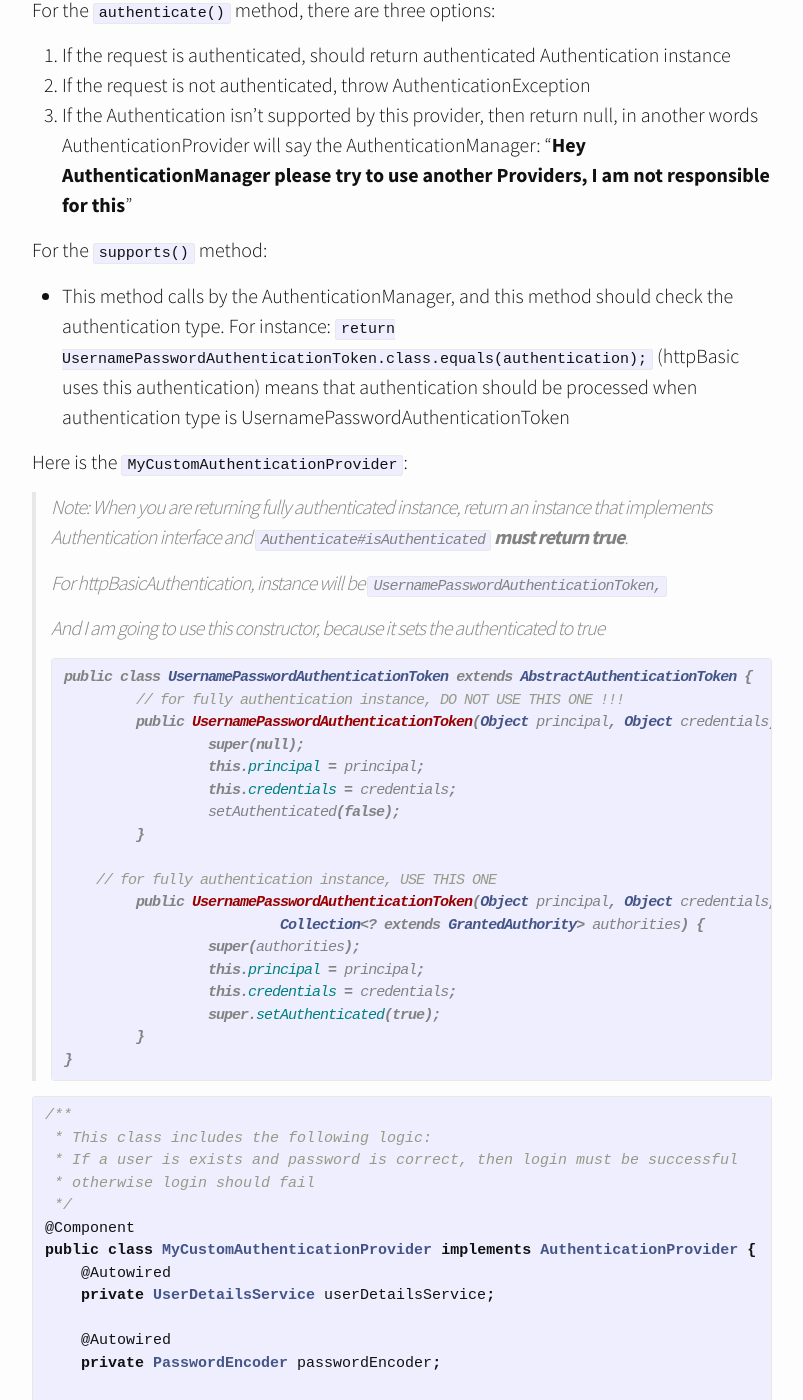
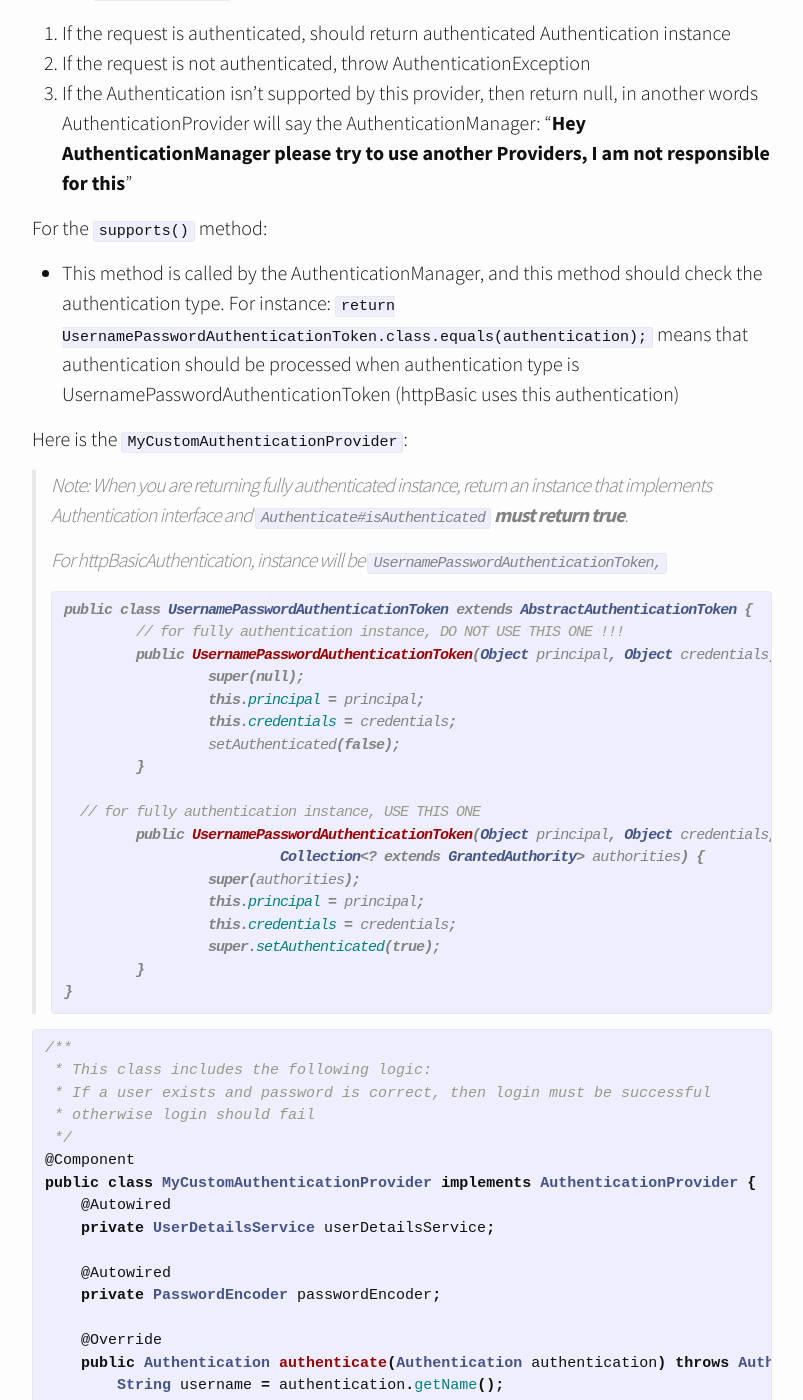
Before and after one commit to mehmetozanguven/mehmetozanguven.github.io, a Jekyll site: the page built from _posts/spring_framework/2020-12-30-spring-security-4-authentication-provider.md, in a window 1280 px wide and 1400 px high, scrolled down 3906 px. Shown: the whole window, without its empty margins (238-1041 px from the left). Built offline with Jekyll 4.4.1, drawn with Linux system fonts in a browser that asks for light colours; nearby versions of some CDN libraries; some of the changed text lies outside the part shown.

Commit message:
text updated

````diff
--- a/_posts/spring_framework/2020-12-30-spring-security-4-authentication-provider.md
+++ b/_posts/spring_framework/2020-12-30-spring-security-4-authentication-provider.md
@@ -19,11 +19,9 @@ Topics are:
   - `MyCustomAuthenticationProvider` class
   - Adding the CustomProvider to the configuration
 
-
 ## Github Link <a name="github_link"></a>
 
 If you only need to see the code, here is the [github link](https://github.com/mehmetozanguven/spring-security-examples/tree/master/spring-security-authentication-provider)
-
 
 ## Overall Architecture in one picture <a name="overall_architecture"></a>
 
@@ -115,8 +113,7 @@ In general `AuthenticationProvider` contains two methods: `authenticate()` conta
 
 ```java
 public interface AuthenticationProvider {
-	Authentication authenticate(Authentication authentication)
-			throws AuthenticationException;
+	Authentication authenticate(Authentication authentication) throws AuthenticationException;
 	boolean supports(Class<?> authentication);
 }
 ```
@@ -129,15 +126,13 @@ For the `authenticate()` method, there are three options:
 
 For the `supports()` method:
 
-- This method calls by the AuthenticationManager, and this method should check the authentication type. For instance: `return UsernamePasswordAuthenticationToken.class.equals(authentication);` (httpBasic uses this authentication) means that authentication  should be processed when authentication type is UsernamePasswordAuthenticationToken
+- This method is called by the AuthenticationManager, and this method should check the authentication type. For instance: `return UsernamePasswordAuthenticationToken.class.equals(authentication);` means that authentication should be processed when authentication type is UsernamePasswordAuthenticationToken (httpBasic uses this authentication)
 
 Here is the `MyCustomAuthenticationProvider`:
 
 > Note: When you are returning fully authenticated instance, return an instance that implements Authentication interface and `Authenticate#isAuthenticated` **must return true**.
 >
-> For  httpBasicAuthentication, instance will be `UsernamePasswordAuthenticationToken,`
->
-> And I am going to use this constructor, because it sets the authenticated to true
+> For httpBasicAuthentication, instance will be `UsernamePasswordAuthenticationToken,`
 >
 > ```java
 > public class UsernamePasswordAuthenticationToken extends AbstractAuthenticationToken {
@@ -149,7 +144,7 @@ Here is the `MyCustomAuthenticationProvider`:
 > 		setAuthenticated(false);
 > 	}
 >
->     // for fully authentication instance, USE THIS ONE
+>   // for fully authentication instance, USE THIS ONE
 > 	public UsernamePasswordAuthenticationToken(Object principal, Object credentials,
 > 			Collection<? extends GrantedAuthority> authorities) {
 > 		super(authorities);
@@ -195,8 +188,8 @@ public class MyCustomAuthenticationProvider implements AuthenticationProvider {
     }
 
     /**
-     * Because I am going to use HttpBasicAuthentication and
-     * HttpBasicAuthentication uses UsernamePasswordAuthenticationToken
+     * Because I am going to use HttpBasicAuthentication
+     * and HttpBasicAuthentication uses UsernamePasswordAuthenticationToken
      * @param authenticationType
      * @return
      */
````
Also changed, not shown: other parts of _posts/spring_framework/2020-12-30-spring-security-4-authentication-provider.md (+5 -7 lines).
